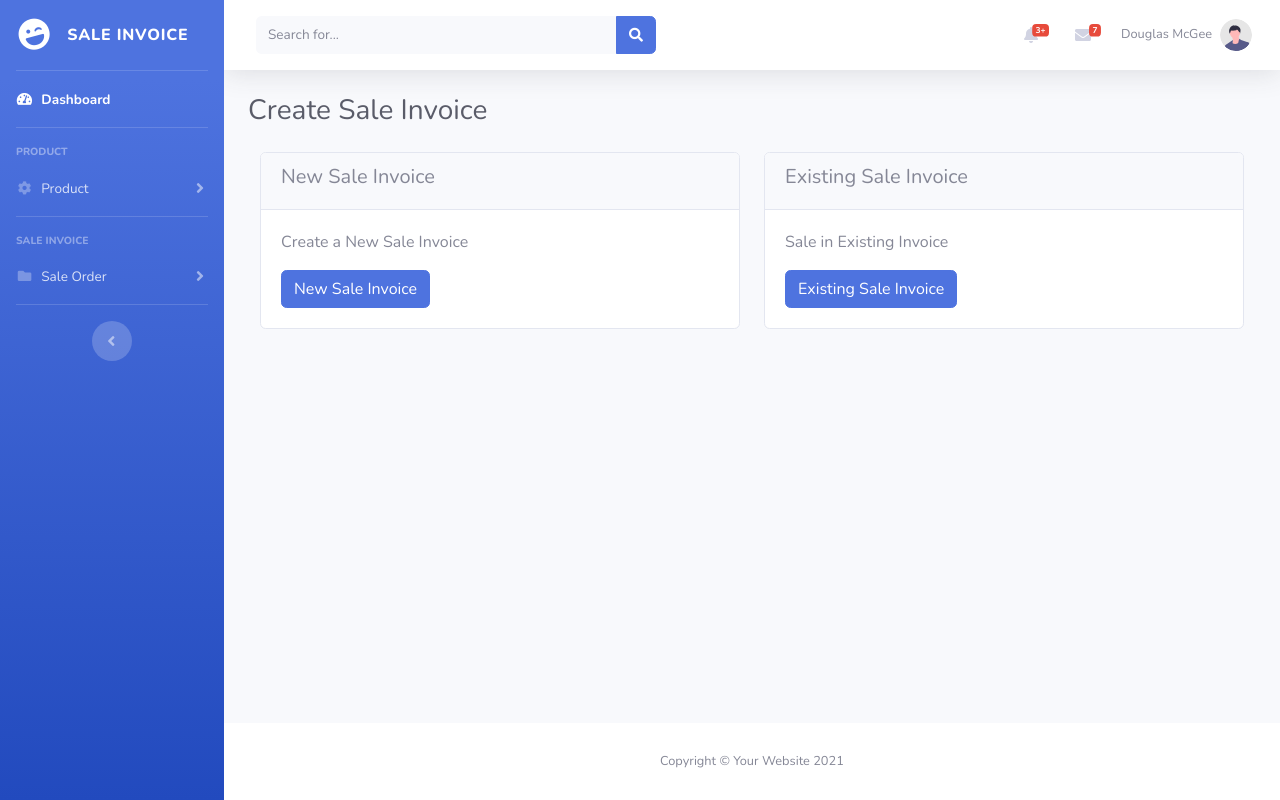
After one commit to sabbir80/Invoice, a Django app: page /sale_invoice/ in a window 1280 px wide. The commit adds this page. Run offline with Django 3.2, Linux system fonts and the light colour scheme; some libraries are stand-ins or nearby versions.

Commit message:
complete

```diff
--- a/saleinvoice/urls.py
+++ b/saleinvoice/urls.py
@@ -19,6 +19,6 @@ from django.conf import settings
 from django.conf.urls.static import static
 urlpatterns = [
     path('admin/', admin.site.urls),
-    path('', include('product.urls')),
-    path('sale_order/', include('saleorder.urls')),
+    path('product/', include('product.urls')),
+    path('', include('saleorder.urls')),
 ]+ static(settings.STATIC_URL, document_root=settings.STATIC_ROOT)
--- a/saleorder/urls.py
+++ b/saleorder/urls.py
@@ -3,9 +3,11 @@ from .views import *
 
 
 urlpatterns = [
-    path('', index, name='sale_order_index'),
-    path('add/', add, name='sale_order_add'),
+    path('', index, name='sale_invoice_index'),
+    path('add/', add, name='sale_invoice_add'),
+    path('new_sale_invoice_add/', new_add, name='new_sale_invoice_add'),
     path('<int:sale_order_id>/edit/', edit, name='sale_order_edit'),
     path('<int:sale_order_id>/delete/', delete, name='sale_order_delete'),
-    path('test/', view, name='sale_order_delete'),
+    path('<int:invoice_id>', view, name='sale_invoice_details'),
+    path('sale_invoice/', sale_invoice_dashboard, name='sale_invoice_dashboard'),
 ]
--- a/saleorder/views.py
+++ b/saleorder/views.py
@@ -1,35 +1,85 @@
-from django.shortcuts import render
+from django.shortcuts import render, redirect
 import django
-from .forms import SaleInvoiceForm
+from .forms import SaleInvoiceForm,NewSaleInvoice
 from .models import *
 # Create your views here.
 def index(request,**kwargs):
-    pass
+    sale_invoice = SaleInvoice.objects.all()
+    return render(request,'sale_invoice_index.html',{'invoice':sale_invoice})
+
+def sale_invoice_dashboard(request):
+    return render(request,'sale_invoice_dashboard.html')
 def add(request,**kwargs):
     context={}
-    sale_order = SaleInvoiceForm()
-    context['form']=sale_order
+    sale_invoice = SaleInvoiceForm()
+    context['form'] = sale_invoice
     if request.POST:
         data = SaleInvoiceForm(request.POST)
         if data.is_valid():
-            print(data.cleaned_data['invoice_number'])
+            total = 0
+            sale_invoice_obj = SaleInvoice.objects.get(pk=data.cleaned_data['invoice'].id)
+            sale_invoice_details_obj = SaleInvoiceDetails.objects.create(sale_invoice_id=sale_invoice_obj,
+                                                                         product_id=data.cleaned_data['product'],
+                                                                         product_name=data.cleaned_data['product'].name,
+                                                                         quantity=data.cleaned_data['quantity'],
+                                                                         amount=int(data.cleaned_data['quantity']*data.cleaned_data['product'].selling_price),
+                                                                         unit_price=data.cleaned_data['product'].selling_price).save()
+
+            #save total
+            sale_invoice_details = SaleInvoiceDetails.objects.filter(sale_invoice_id=data.cleaned_data['invoice'])
+            for i in sale_invoice_details:
+                total += int(i.amount)
+            sale_invoice_obj.total_amount = total
+            sale_invoice_obj.save()
+            return redirect('new_sale_invoice_add')
+
+    return render(request,'sale_invoice.html',context)
+def new_add(request,**kwargs):
+    context={}
+    new_sale_invoice = NewSaleInvoice()
+    sale_invoice = SaleInvoiceForm()
+    context['new_form'] = new_sale_invoice
+    context['form'] = sale_invoice
+    if request.POST:
+        data = NewSaleInvoice(request.POST)
+        print(data.errors)
+        if data.is_valid():
+            print('data_is_valid')
             sale_invoice_obj = SaleInvoice.objects.create()
             sale_invoice_obj.invoice_number = data.cleaned_data['invoice_number']
-            sale_invoice_obj.customer_name = data.customer_name
-            sale_invoice_obj.invoice_date = data.invoice_date
+            sale_invoice_obj.customer_name = data.cleaned_data['customer_name']
+            sale_invoice_obj.invoice_date = data.cleaned_data['invoice_date']
             sale_invoice_details_obj = SaleInvoiceDetails.objects.create()
-            sale_invoice_details_obj.product_id = data.product
-            sale_invoice_details_obj.product_name = data.product.name
+            sale_invoice_details_obj.product_id = data.cleaned_data['product']
+            sale_invoice_details_obj.product_name = data.cleaned_data['product'].name
             sale_invoice_details_obj.sale_invoice_id = sale_invoice_obj
-            sale_invoice_details_obj.quantity = data.quantity
-            sale_invoice_details_obj.amount = int(data.quantity*data.product.selling_price)
+            sale_invoice_details_obj.quantity = data.cleaned_data['quantity']
+            sale_invoice_details_obj.amount = int(data.cleaned_data['quantity']*data.cleaned_data['product'].selling_price)
+            sale_invoice_details_obj.unit_price = int(data.cleaned_data['product'].selling_price)
+            sale_invoice_obj.total_amount = int(data.cleaned_data['quantity']*data.cleaned_data['product'].selling_price)
             sale_invoice_obj.save()
             sale_invoice_details_obj.save()
 
-    return render(request,'sale_invoice.html',context)
+    return render(request,'new_sale_invoice.html',context)
+
 def edit(request,**kwargs):
     pass
 def delete(request,**kwargs):
     pass
-def view(request,**kwargs):
-    print(django.utils.timezone.now)
+def view(request,invoice_id,**kwargs):
+    sale_invoice_details = SaleInvoiceDetails.objects.filter(sale_invoice_id=invoice_id)
+    date = None
+    invoice = None
+    customer = None
+    grandtotal = 0
+    for i in sale_invoice_details:
+        date = i.sale_invoice_id.invoice_date
+        invoice = i.sale_invoice_id.invoice_number
+        customer = i.sale_invoice_id.customer_name
+        grandtotal += int(i.amount)
+
+    return render(request,'sale_invoice_details.html',{'invoice_details':sale_invoice_details,
+                                                       'date':date,
+                                                       'invoice':invoice,
+                                                       'customer':customer,
+                                                       'grandtotal':grandtotal})
--- a/templates/base.html
+++ b/templates/base.html
@@ -10,7 +10,7 @@
     <meta name="description" content="">
     <meta name="author" content="">
 
-    <title>SB Admin 2 - Dashboard</title>
+    <title>INVOICE</title>
 
     <!-- Custom fonts for this template-->
     <link href="{% static 'vendor/fontawesome-free/css/all.min.css' %}" rel="stylesheet" type="text/css">
@@ -44,7 +44,7 @@
 
             <!-- Nav Item - Dashboard -->
             <li class="nav-item active">
-                <a class="nav-link" href="index.html">
+                <a class="nav-link" href="{% url 'sale_invoice_index' %}">
                     <i class="fas fa-fw fa-tachometer-alt"></i>
                     <span>Dashboard</span></a>
             </li>
@@ -94,8 +94,8 @@
                 <div id="collapsePages" class="collapse" aria-labelledby="headingPages" data-parent="#accordionSidebar">
                     <div class="bg-white py-2 collapse-inner rounded">
                         <h6 class="collapse-header">sale invoice:</h6>
-                        <a class="collapse-item" href="#">Create Sale Invoice</a>
-                        <a class="collapse-item" href="#">Sale Invoice List</a>
+                        <a class="collapse-item" href="{% url 'sale_invoice_dashboard' %}">Create Sale Invoice</a>
+                        <a class="collapse-item" href="{% url 'sale_invoice_index' %}">Sale Invoice List</a>
 
                         <div class="collapse-divider"></div>
                     </div>
--- /dev/null
+++ b/templates/sale_invoice_dashboard.html
@@ -0,0 +1,31 @@
+{% extends 'base.html' %}
+{% block contant %}
+<div class="d-sm-flex align-items-center justify-content-between mb-4">
+    <h1 class="h3 mb-0 text-gray-800">Create Sale Invoice</h1>
+</div>
+<div class="row">
+  <div class="container">
+    <div class="card-deck">
+      <div class="card">
+        <div class="card-header">
+          <h5>New Sale Invoice</h5>
+        </div>
+        <div class="card-body">
+          <p class="card-text">Create a New Sale Invoice</p>
+          <a href="{% url 'new_sale_invoice_add' %}" class="btn btn-primary">New Sale Invoice</a>
+        </div>
+      </div>
+      <div class="card">
+        <div class="card-header">
+          <h5>Existing Sale Invoice</h5>
+        </div>
+        <div class="card-body">
+          <p class="card-text">Sale in Existing Invoice</p>
+          <a href="{% url 'sale_invoice_add' %}" class="btn btn-primary">Existing Sale Invoice</a>
+        </div>
+      </div>
+    </div>
+  </div>
+</div>
+
+{% endblock %}
```
Also changed, not shown: saleorder/forms.py (+7 -1 lines), saleorder/models.py (+7 -5 lines), templates/index.html (+0 -11 lines), templates/new_sale_invoice.html (added, +50 -0 lines), templates/sale_invoice.html (+21 -5 lines), templates/sale_invoice_details.html (added, +69 -0 lines), templates/sale_invoice_index.html (added, +31 -0 lines).
